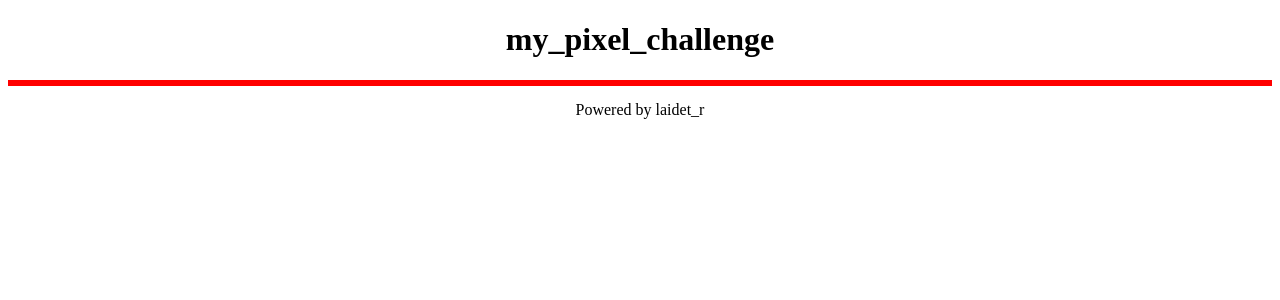
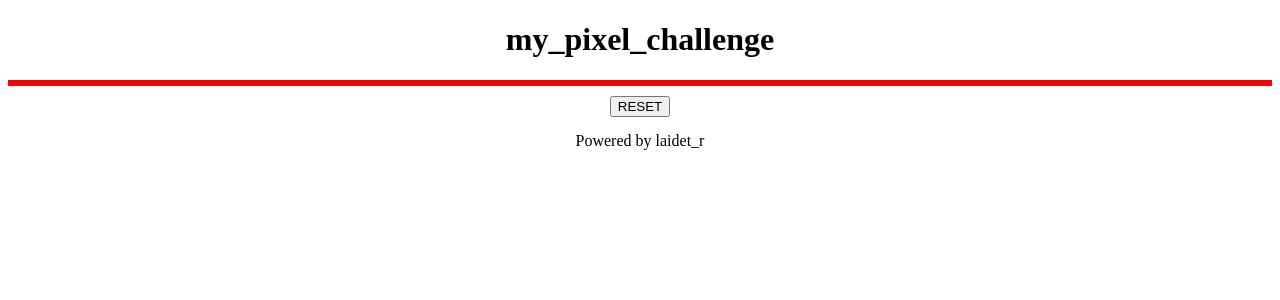
Before and after one commit to LeReverandNox/my_pixel_challenge, a Node project: template src/views/index.ejs in a window 1280 px wide. Shown: the top 300 px of the page. Run offline with Node 20 templates, Linux system fonts and the light colour scheme; the template is opened without the code that fills it, so the values that code supplies are empty; some libraries are stand-ins or nearby versions.

Commit message:
Add a reset button in the view, with some style

```diff
--- a/src/public/css/style.css
+++ b/src/public/css/style.css
@@ -27,6 +27,11 @@ h1 {
     vertical-align: top;
 }
 
+#reset_holder {
+    text-align: center;
+    margin: 10px;
+}
+
 footer {
     margin-top: 15px;
     text-align: center;
--- a/src/views/index.ejs
+++ b/src/views/index.ejs
@@ -23,6 +23,9 @@
         <h1>my_pixel_challenge</h1>
         <div id="mpc_holder">
         </div>
+        <div id="reset_holder">
+            <button id="reset_button">RESET</button>
+        </div>
         <footer>
             Powered by laidet_r
         </footer>
```
